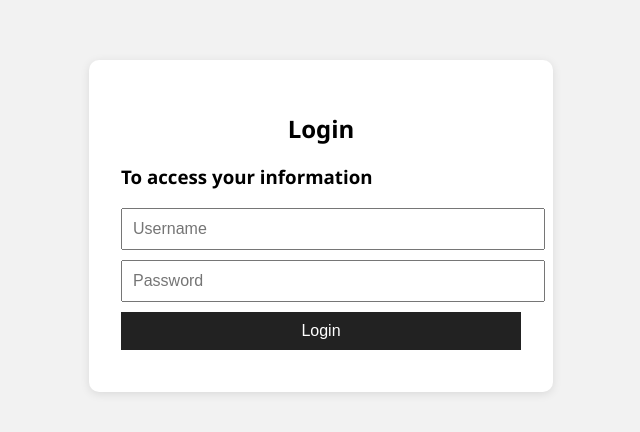
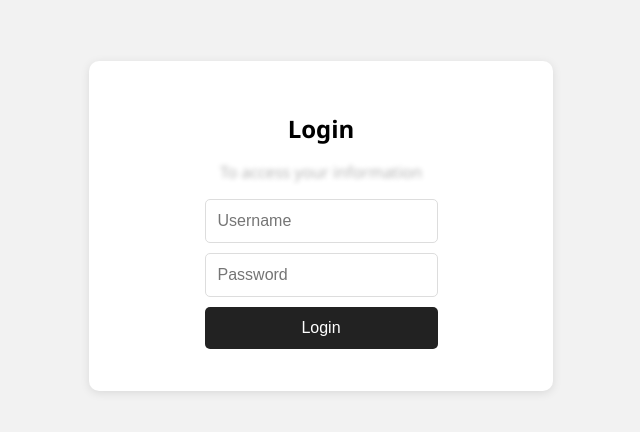
Before and after one commit to FaisalAlmarzouqi/faisalalmarzouqi.github.io, a website: page index.html in a window 1280 px wide. Shown: the part 174-606 px from the top of the page, without its empty margins (319-959 px from the left). Drawn offline with Linux system fonts and the light colour scheme.

Commit message:
Update index.html

```diff
--- a/index.html
+++ b/index.html
@@ -22,19 +22,38 @@
       box-shadow: 0 2px 10px rgba(0, 0, 0, 0.1);
       width: 100%;
       max-width: 400px;
+      display: flex;
+      flex-direction: column;
+      align-items: center;
     }
 
     h2 {
       text-align: center;
+      margin-bottom: 0.5rem;
+      font-size: 1.5rem;
+    }
+
+    h3 {
+      color: transparent;
+      text-align: center;
       margin-bottom: 1rem;
+      font-size: 1rem;
+      font-weight: normal;
+      text-shadow: 0 0 5px rgba(0, 0, 0, 0.3);
     }
 
     input, button {
       display: block;
       width: 100%;
       margin: 10px 0;
-      padding: 10px;
+      padding: 12px;
       font-size: 1rem;
+      border-radius: 5px;
+      box-sizing: border-box;
+    }
+
+    input {
+      border: 1px solid #ddd;
     }
 
     button {
@@ -56,6 +75,8 @@
     #error {
       color: red;
       text-align: center;
+      margin-top: 10px;
+      font-size: 1rem;
     }
   </style>
 </head>
@@ -64,7 +85,7 @@
     <div id="login">
       <h2>Login</h2>
       <h3>To access your information</h3>
-     <input type="text" id="username" placeholder="Username" />
+      <input type="text" id="username" placeholder="Username" />
       <input type="password" id="password" placeholder="Password" />
       <button onclick="login()">Login</button>
       <div id="error"></div>
```
